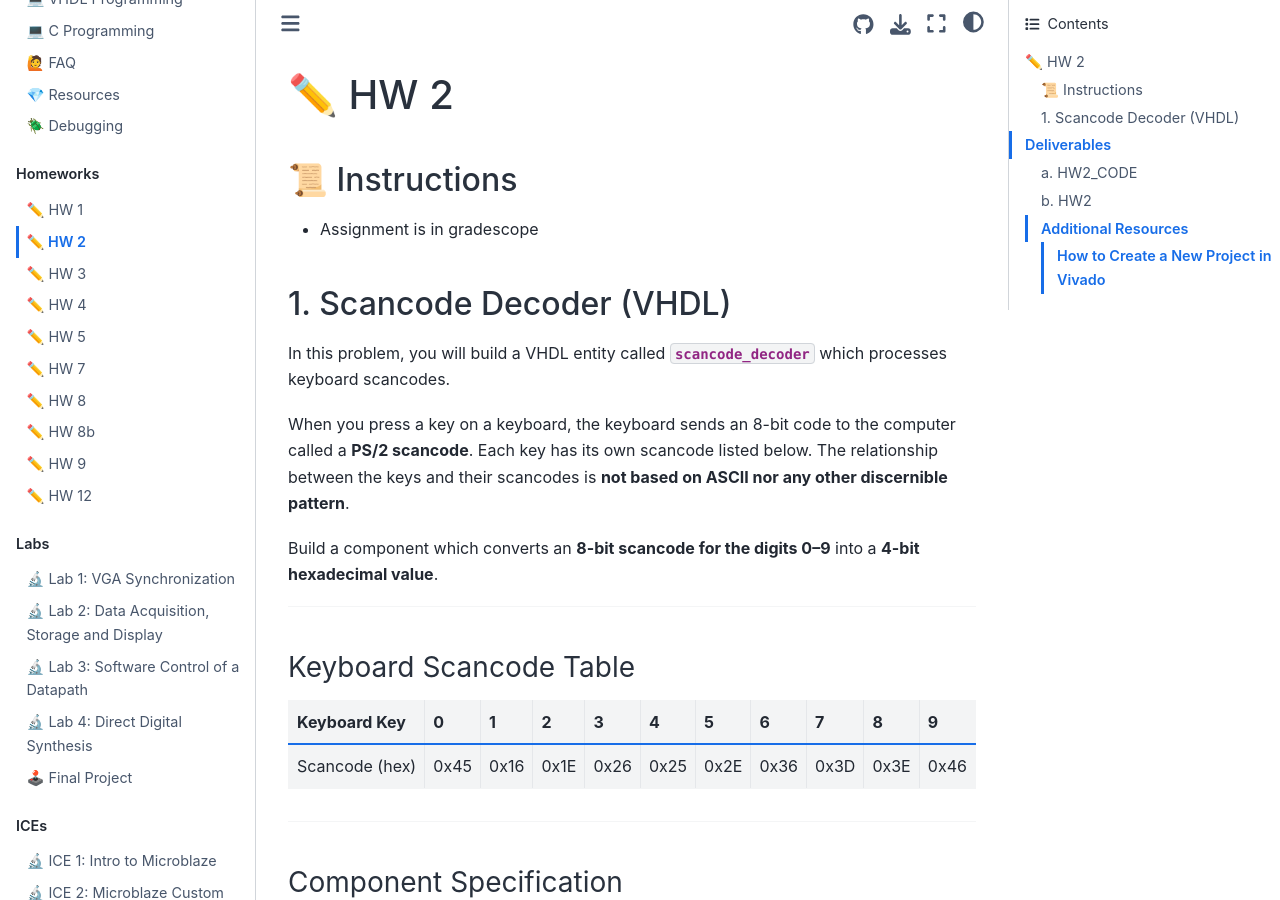
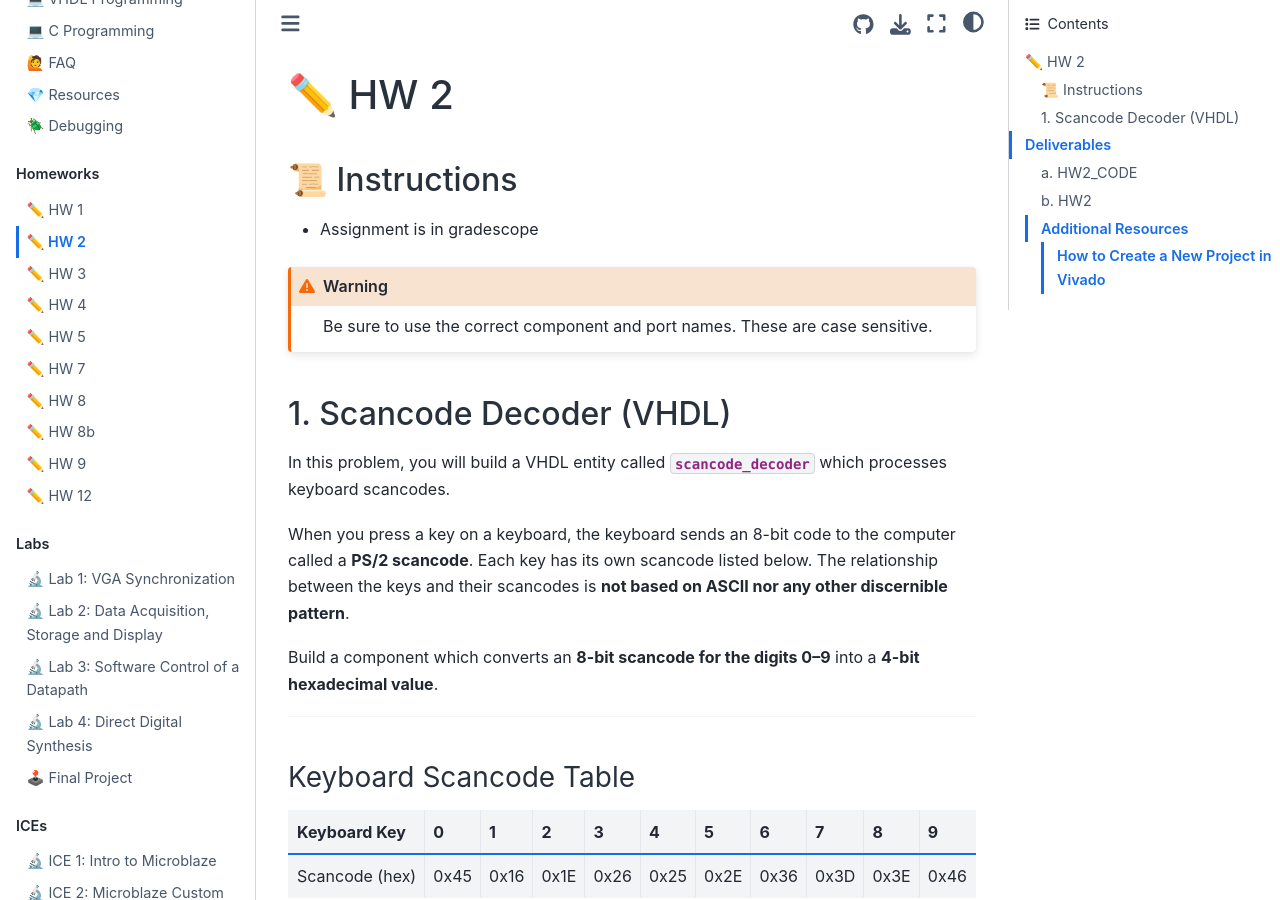
Before and after one commit to USAFA-ECE/ece383, a Jupyter Book: the page built from book/Assignments/homework2.md, in a window 1280 px wide and 900 px high. Built offline with Jupyter Book 1.0.4 settings and Sphinx 7.4.7 and the Sphinx Book theme 1.1.4, drawn with Linux system fonts in a browser that asks for light colours; pages that are not in the unit, such as notebooks, are missing from menus.

Commit message:
Update homework2.md

````diff
--- a/book/Assignments/homework2.md
+++ b/book/Assignments/homework2.md
@@ -2,6 +2,10 @@
 
 ## 📜 Instructions
 - Assignment is in gradescope
+
+```{warning}
+Be sure to use the correct component and port names.  These are case sensitive.
+```
 
 ## 1. Scancode Decoder (VHDL)
 
````
